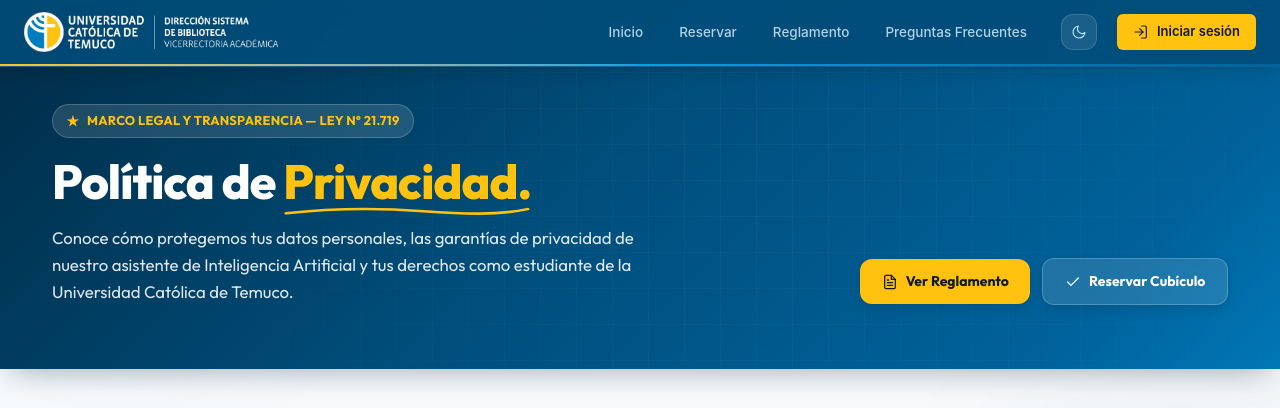
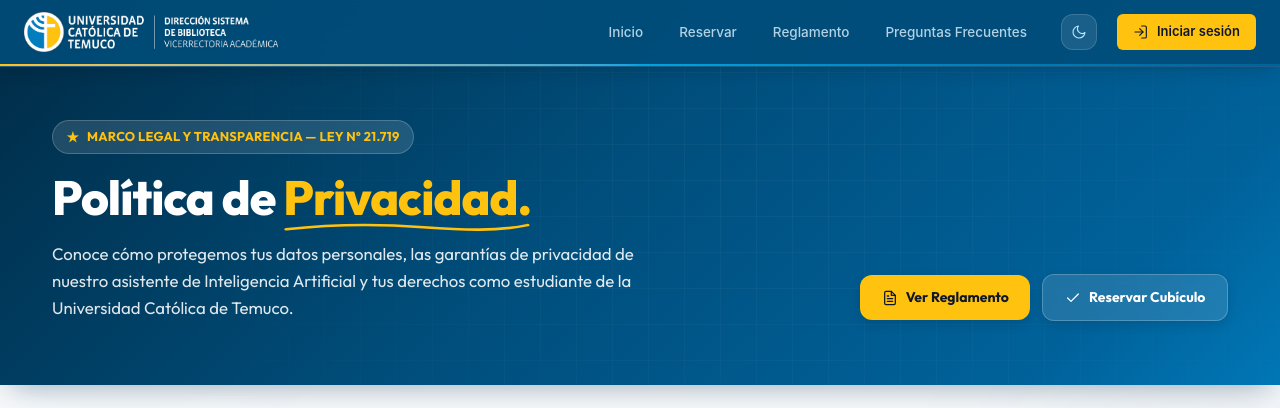
Before and after one commit to sevirodritest21-ui/prototipo, a React (Vite) app in the folder frontend/: page /privacidad in a window 1280 px wide. Shown: the top 408 px of the page. Built offline with nearby package versions, Linux system fonts and the light colour scheme; no server answers.

Commit message:
Ajustar espaciado superior definitivo y salto de cache en Politica de Privacidad

```diff
--- a/frontend/src/pages/PoliticaPrivacidad.css
+++ b/frontend/src/pages/PoliticaPrivacidad.css
@@ -80,7 +80,7 @@ html.dark .pp-root {
   position: relative;
   background: linear-gradient(135deg, #002B45 0%, #004D7A 45%, #00629B 85%, #0077B6 100%);
   color: #ffffff;
-  padding-top: 6.5rem;
+  padding-top: 7.5rem;
   padding-bottom: 4rem;
   overflow: hidden;
   box-shadow: 0 10px 30px -10px rgba(0, 43, 69, 0.4);
--- a/frontend/src/pages/PoliticaPrivacidad.jsx
+++ b/frontend/src/pages/PoliticaPrivacidad.jsx
@@ -207,7 +207,7 @@ export default function PoliticaPrivacidad() {
         <div className="pp-orb pp-orb--2" />
       </div>
 
-      <header className="pp-header">
+      <header className="pp-header" style={{ paddingTop: "7.5rem", paddingBottom: "4rem" }}>
         <div className="pp-header-grid" aria-hidden="true" />
         <div className="pp-container">
           <div className="pp-header-content">
```
